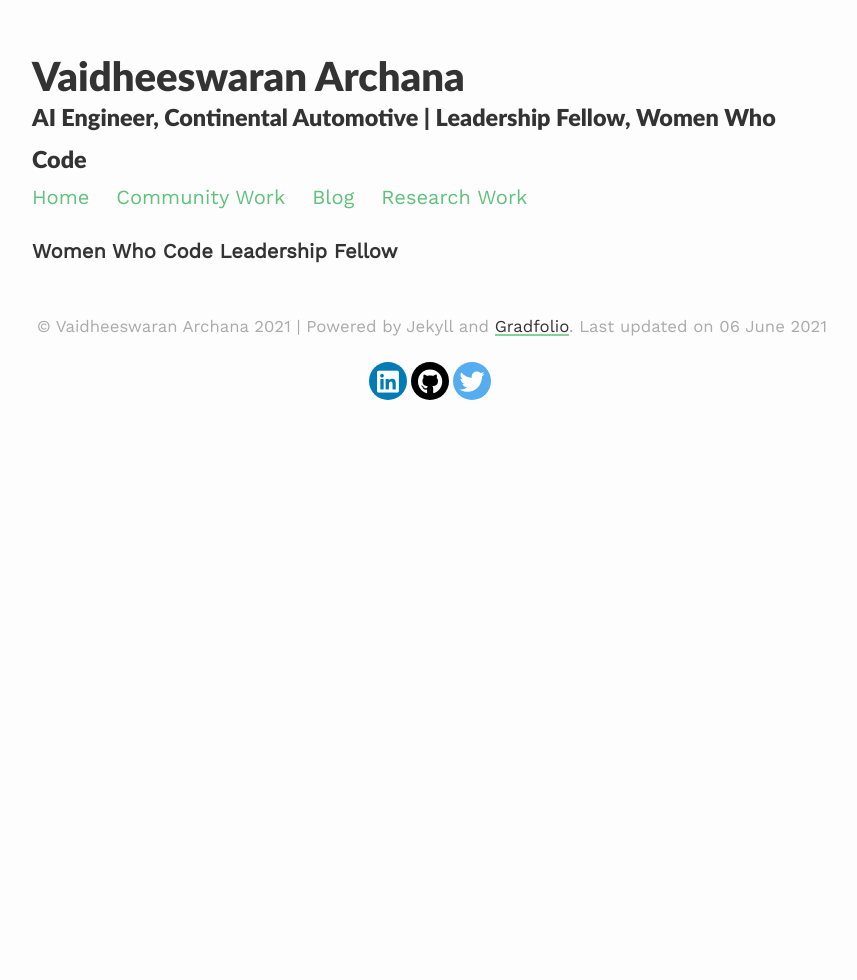
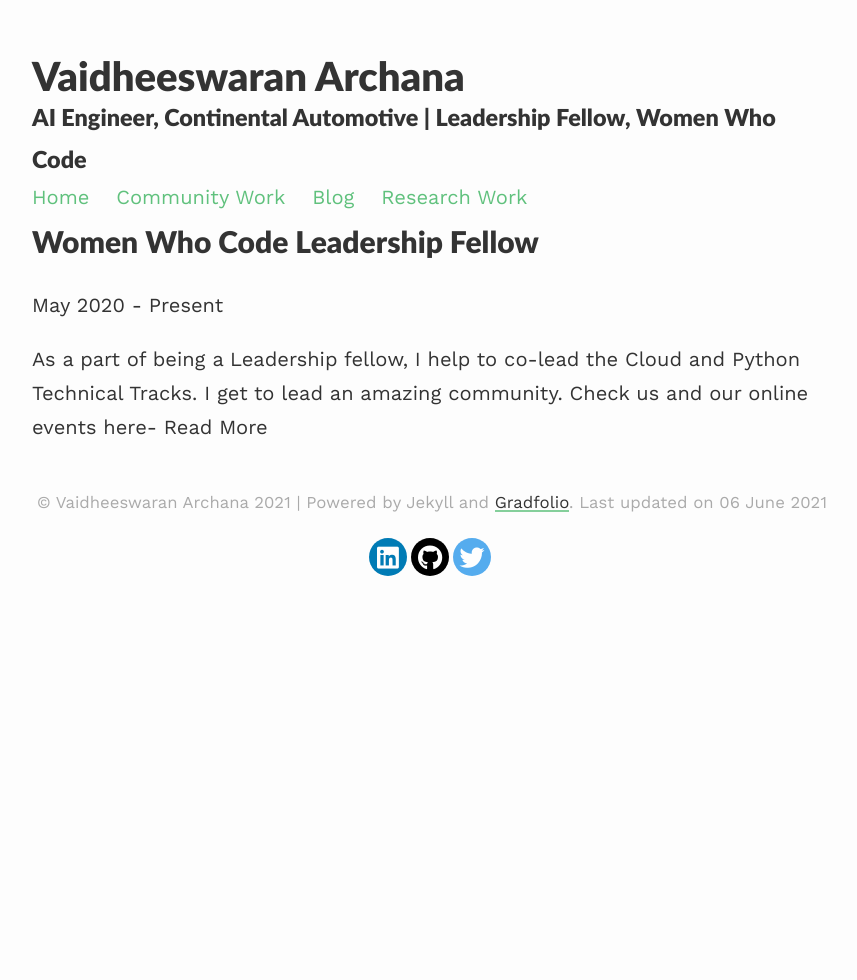
Before and after one commit to varchanaiyer/gradportfolio, a Jekyll site: the page built from community/index.html, in a window 1280 px wide. Shown: the whole page, without its empty margins (208-1065 px from the left). Built offline with Jekyll 4.4.1, drawn with Linux system fonts in a browser that asks for light colours; nearby versions of some CDN libraries.

Commit message:
Update index.html

```diff
--- a/community/index.html
+++ b/community/index.html
@@ -4,6 +4,7 @@
 
 
 
-<p>
-<b> Women Who Code Leadership Fellow </b>
-</p>
+<h2>Women Who Code Leadership Fellow</h2>
+<p><span class="glyphicon glyphicon-time"></span> May 2020 - Present</p>
+  <p> As a part of being a Leadership fellow, I help to co-lead the Cloud and Python Technical Tracks. I get to lead an amazing community. Check us and our online events here- <Cloud Track
+  <a class="btn btn-default" href="post.html">Read More</a>
```
